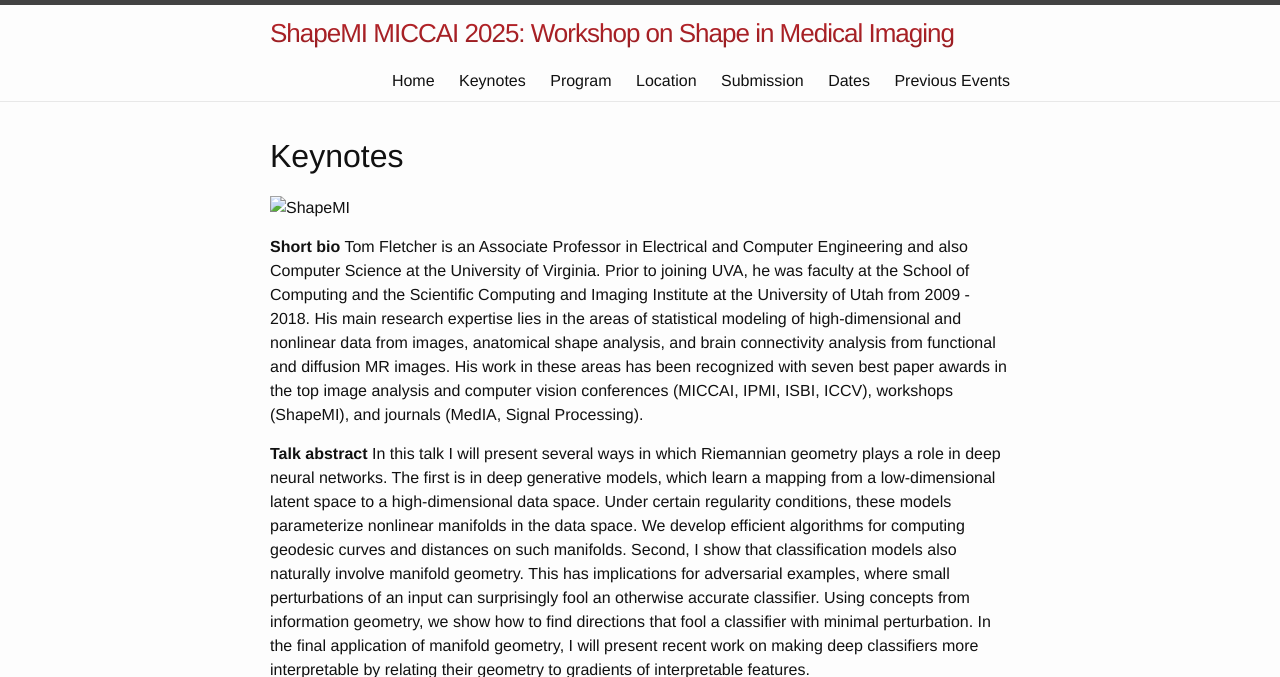
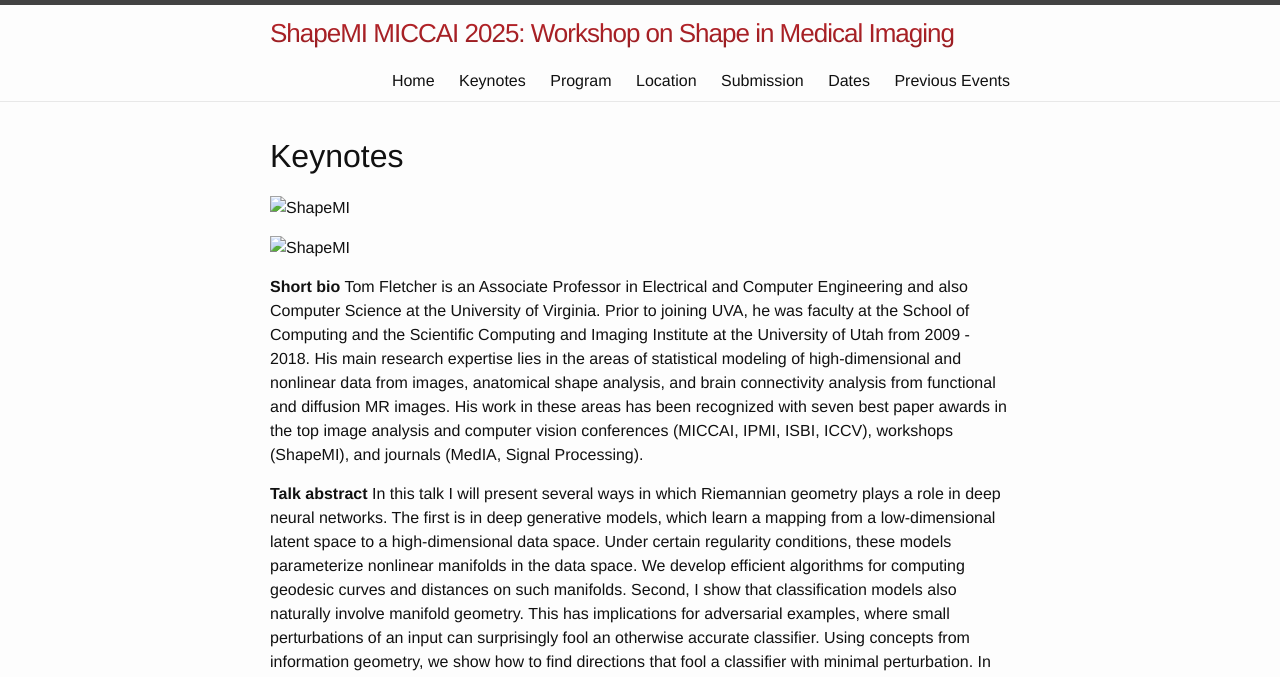
Before and after one commit to shapemi/shapemi.github.io, a Jekyll site: the page built from keynotes/index.md, in a window 1280 px wide. Shown: the top 677 px of the page. Built offline with Jekyll 4.4.1, drawn with Linux system fonts in a browser that asks for light colours; grey boxes are pictures that could not be loaded.

Commit message:
Update index.md

```diff
--- a/keynotes/index.md
+++ b/keynotes/index.md
@@ -7,6 +7,8 @@ order: 1
 # Keynotes
 
 ![ShapeMI](images/fletcher_headshot2.png)
+
+![ShapeMI](fletcher_headshot2.png "ShapeMI MICCAI 2025: Keynote fletcher")
 
 **Short bio**
 Tom Fletcher is an Associate Professor in Electrical and Computer Engineering and also Computer Science at the University of Virginia. Prior to joining UVA, he was faculty at the School of Computing and the Scientific Computing and Imaging Institute at the University of Utah from 2009 - 2018. His main research expertise lies in the areas of statistical modeling of high-dimensional and nonlinear data from images, anatomical shape analysis, and brain connectivity analysis from functional and diffusion MR images. His work in these areas has been recognized with seven best paper awards in the top image analysis and computer vision conferences (MICCAI, IPMI, ISBI, ICCV), workshops (ShapeMI), and journals (MedIA, Signal Processing).
```
